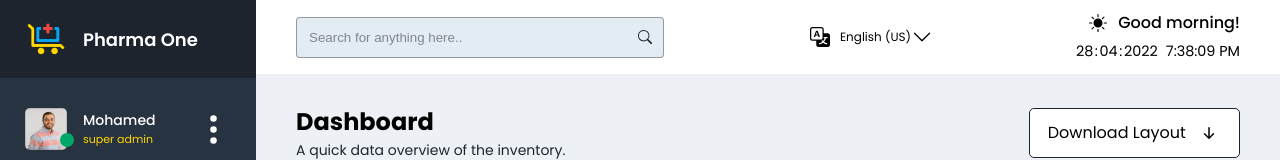
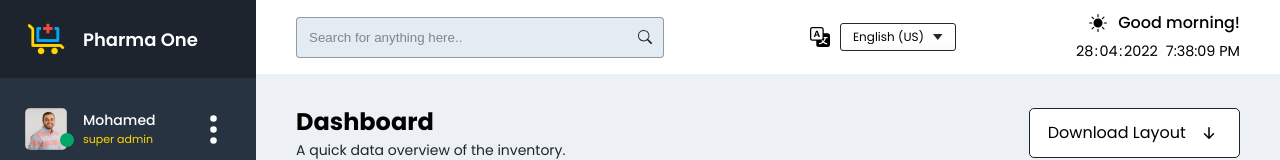
Before and after one commit to mohamedy72/pharmacy-managment, a React (Vite) app: page / in a window 1280 px wide. Shown: the top 160 px of the page. Built offline with nearby package versions, Linux system fonts and the light colour scheme; data requests are answered from the project's data file.

Commit message:
feat: Build custom selectbox

```diff
--- a/src/App.css
+++ b/src/App.css
@@ -78,6 +78,25 @@ textarea {
   resize: none;
 }
 
+select {
+  all: unset !important;
+  appearance: none;
+  background-color: transparent;
+  border: none;
+  padding: 0 1em 0 0;
+  margin: 0;
+  width: 100%;
+  font-family: inherit;
+  font-size: inherit;
+  cursor: inherit;
+  line-height: inherit;
+  outline: none;
+}
+
+select::-ms-expand {
+  display: none;
+}
+
 .app {
   width: min(90rem, 100vw);
   height: 100vh;
--- a/src/components/SubRoutes/MedicinesList/MedicinesList.jsx
+++ b/src/components/SubRoutes/MedicinesList/MedicinesList.jsx
@@ -29,6 +29,7 @@ const MedicinesList = () => {
     </th>
   ));
 
+  //  TODO: Refactor this into its own component
   const tableData = medicines.map((med, ind) => {
     return (
       <Fragment key={med + ind}>
--- a/src/components/SubRoutes/MedicinesList/medicineslist.css
+++ b/src/components/SubRoutes/MedicinesList/medicineslist.css
@@ -1,13 +1,25 @@
 .list_header {
   display: flex;
+  flex-wrap: wrap;
   justify-content: space-between;
   align-items: center;
+}
+
+@media screen and (max-width: 480px) {
+  .list_header {
+    gap: 1rem 0;
+    justify-content: center;
+  }
+
+  .list_header > .select_group {
+    width: max-content;
+  }
 }
 
 .medicines_list .select_group {
   display: flex;
   align-items: center;
-  gap: 1rem;
+  gap: 0.8rem;
 }
 
 .list_header .select_group > svg {
--- a/src/components/UI/Widgets/Selectbox.jsx
+++ b/src/components/UI/Widgets/Selectbox.jsx
@@ -1,15 +1,13 @@
 import "./widgets.css";
 
-import { ChevronDown } from "react-bootstrap-icons";
 const Selectbox = ({ children, name, isLabel, label }) => {
   return (
-    <p className="selectbox">
+    <div className="selectbox">
       {isLabel && <label htmlFor={name}>{label}</label>}
       <select id={name} name={name}>
         {children}
       </select>
-      <ChevronDown />
-    </p>
+    </div>
   );
 };
 
--- a/src/components/UI/Widgets/widgets.css
+++ b/src/components/UI/Widgets/widgets.css
@@ -28,14 +28,26 @@
 
 /* [x]: Selectbox */
 .selectbox {
-  width: 100%;
-  height: fit-content;
   display: flex;
   align-items: center;
+  gap: 0.5rem;
+  width: max-content;
+  height: max-content;
+  border: 1px solid rgb(40, 40, 40);
+  border-radius: 0.25em;
+  padding: 0.5em 1em;
+  cursor: pointer;
+  line-height: 1.1;
+  background-color: #fff;
+  background-image: linear-gradient(to top, #f9f9f9, #fff 33%);
 }
-.selectbox > select {
-  appearance: none;
-  all: unset;
+
+.selectbox::after {
+  content: "";
+  width: 0.8em;
+  height: 0.5em;
+  background-color: rgb(40, 40, 40);
+  clip-path: polygon(100% 0%, 0 0%, 50% 100%);
 }
 
 .selectbox > svg {
```
